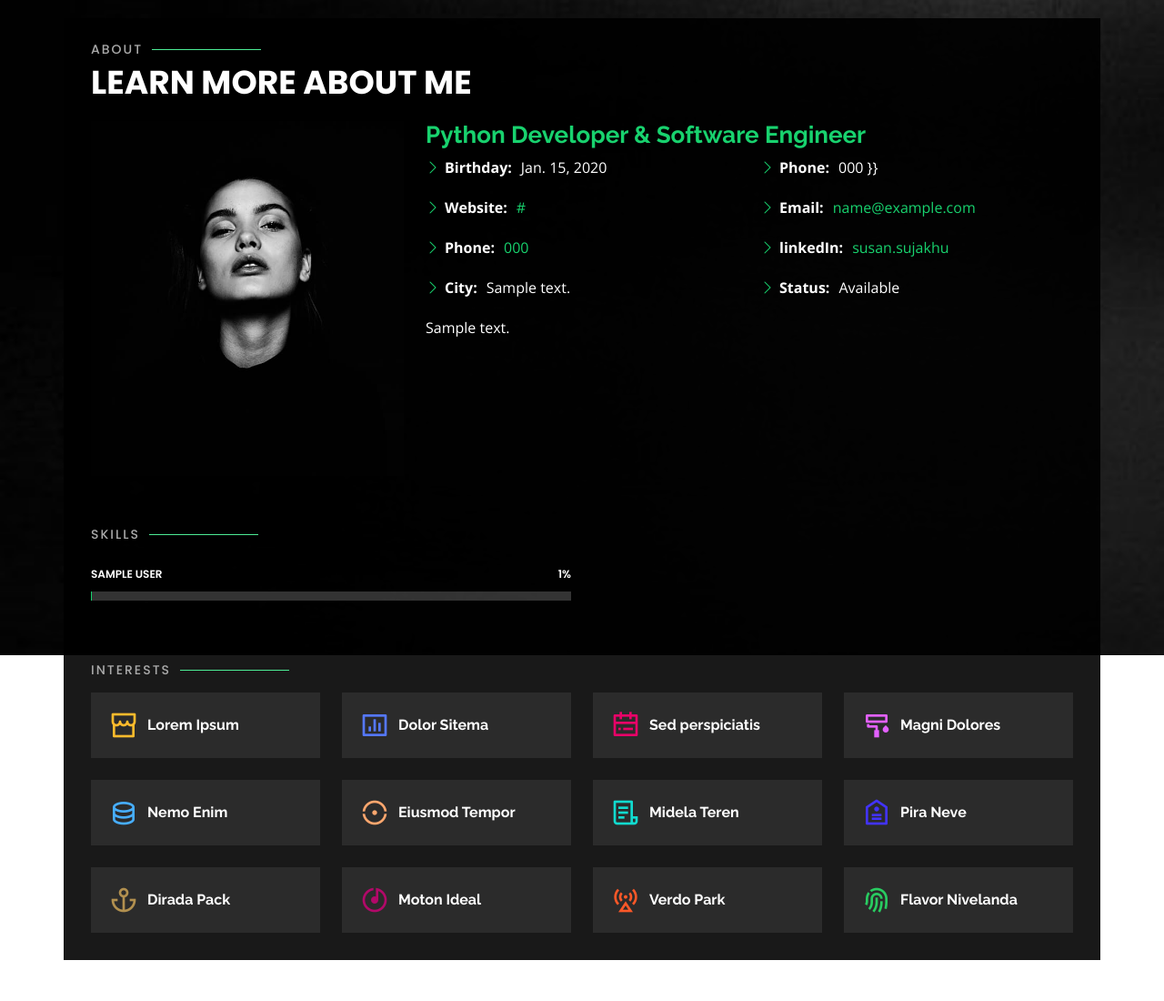
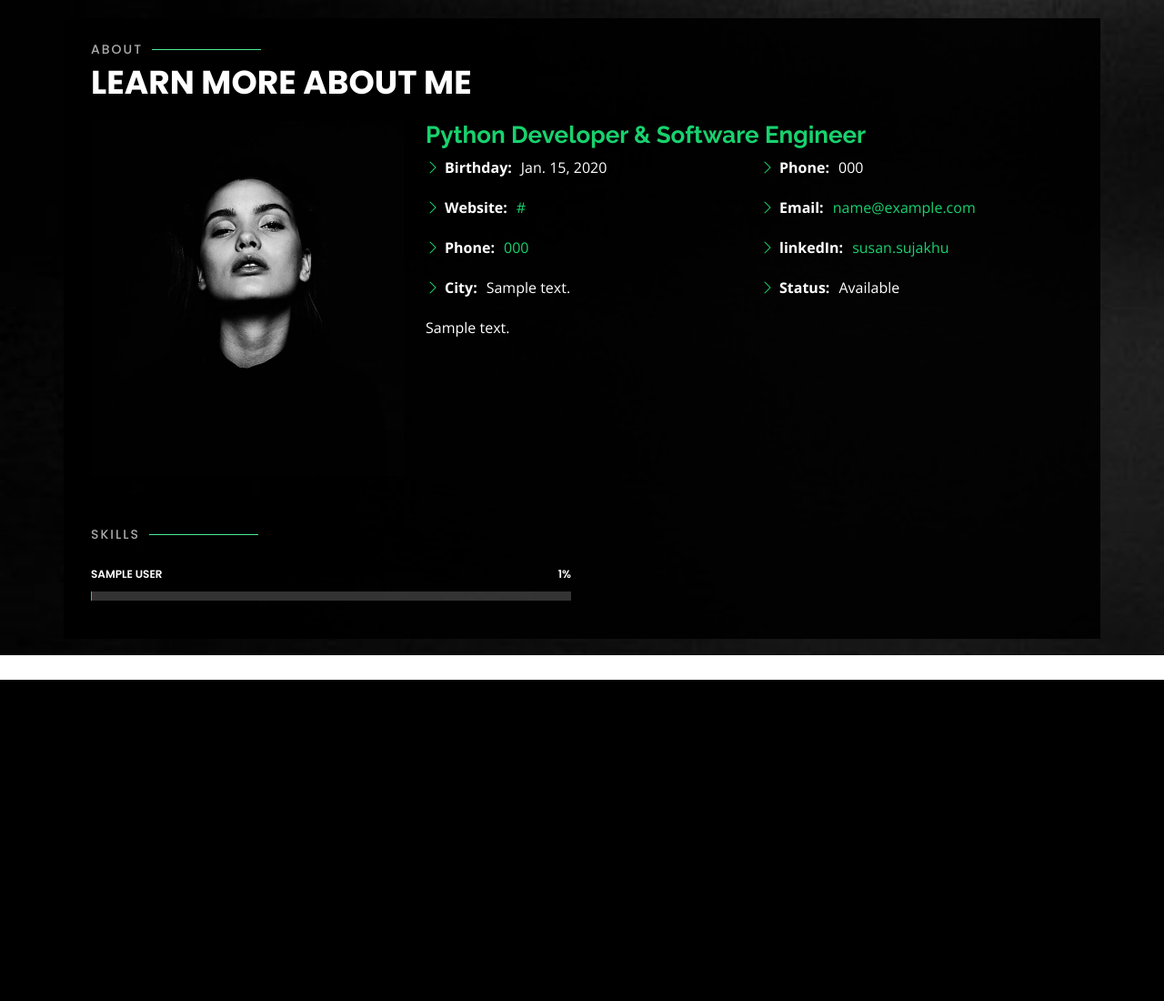
Before and after one commit to Susansujakhu/portfolio, a Django app: template resume/templates/resume/index.html in a window 1280 px wide, after a click on "About". Shown: the part 80-1180 px from the top of the page at 91% size. After the commit the page ends 827 px from the top, so only its background shows below. Run offline with Django 4.2, Linux system fonts and the light colour scheme; the template is opened without the code that fills it: values that come from a table or form of the project are taken from there, others are empty; tables that the repository leaves empty hold one stand-in row (values such as "Sample post"); some libraries are stand-ins or nearby versions.

Commit message:
index updated

```diff
--- a/resume/templates/resume/index.html
+++ b/resume/templates/resume/index.html
@@ -96,7 +96,7 @@
             <div class="col-lg-6">
               {% now "Y" as current_year %}
               <ul>
-                <li><i class="bi bi-chevron-right"></i> <strong>Phone:</strong> <span>{{ user_detail.profile.phone|default:"+977-9866297369"}} }}</span></li>
+                <li><i class="bi bi-chevron-right"></i> <strong>Phone:</strong> <span>{{ user_detail.profile.phone|default:"+977-9866297369"}}</span></li>
                 <li><i class="bi bi-chevron-right"></i> <strong>Email:</strong> <span> <a href="mailto:{{user_detail.email}}"> {{user_detail.email|default:"sushansujakhu14@gmail.com"}}</a></span></li>
                 <li><i class="bi bi-chevron-right"></i> <strong>linkedIn:</strong> <span><a href="{{ user_detail.profile.linkedin }}">susan.sujakhu</a></span></li>
                 <li><i class="bi bi-chevron-right"></i> <strong>Status:</strong> <span>Available</span></li>
@@ -185,7 +185,7 @@
     </div><!-- End Skills -->
 
     <!-- ======= Interests ======= -->
-    <div class="interests container">
+    {% comment %} <div class="interests container">
 
       <div class="section-title">
         <h2>Interests</h2>
@@ -266,7 +266,8 @@
         </div>
       </div>
 
-    </div><!-- End Interests -->
+    </div> {% endcomment %}
+    <!-- End Interests -->
 
     <!-- ======= Testimonials ======= -->
 {% comment %}
```
